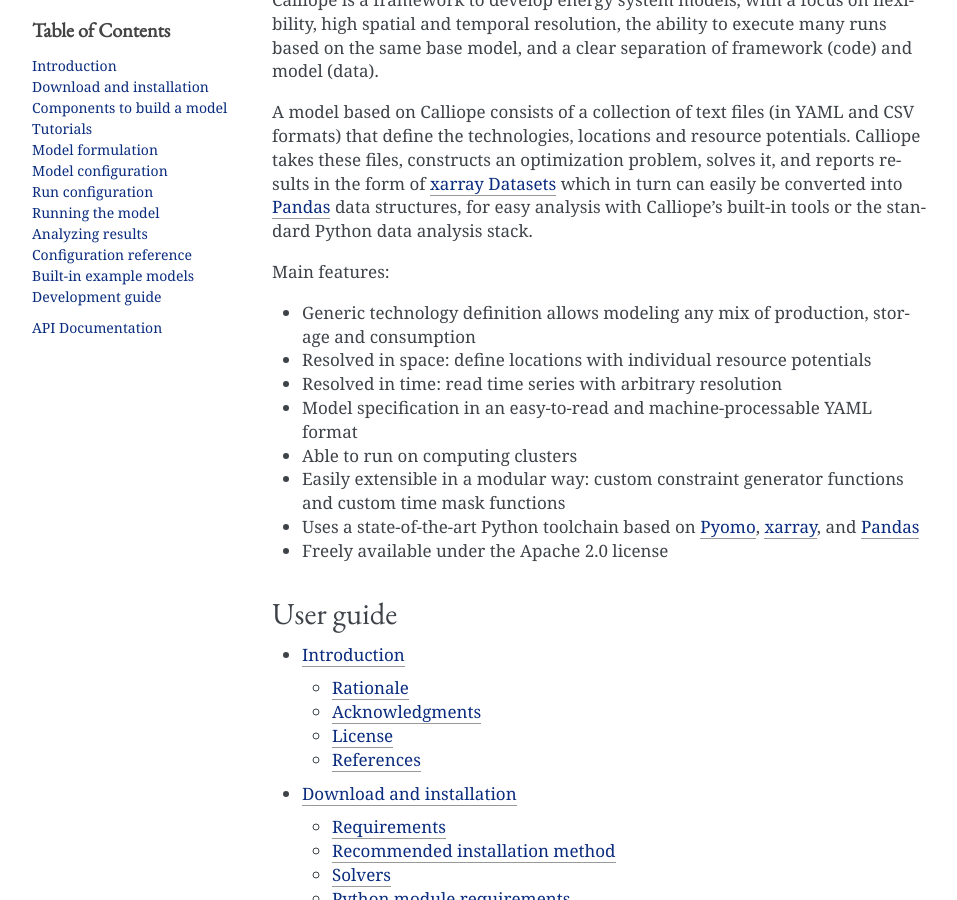
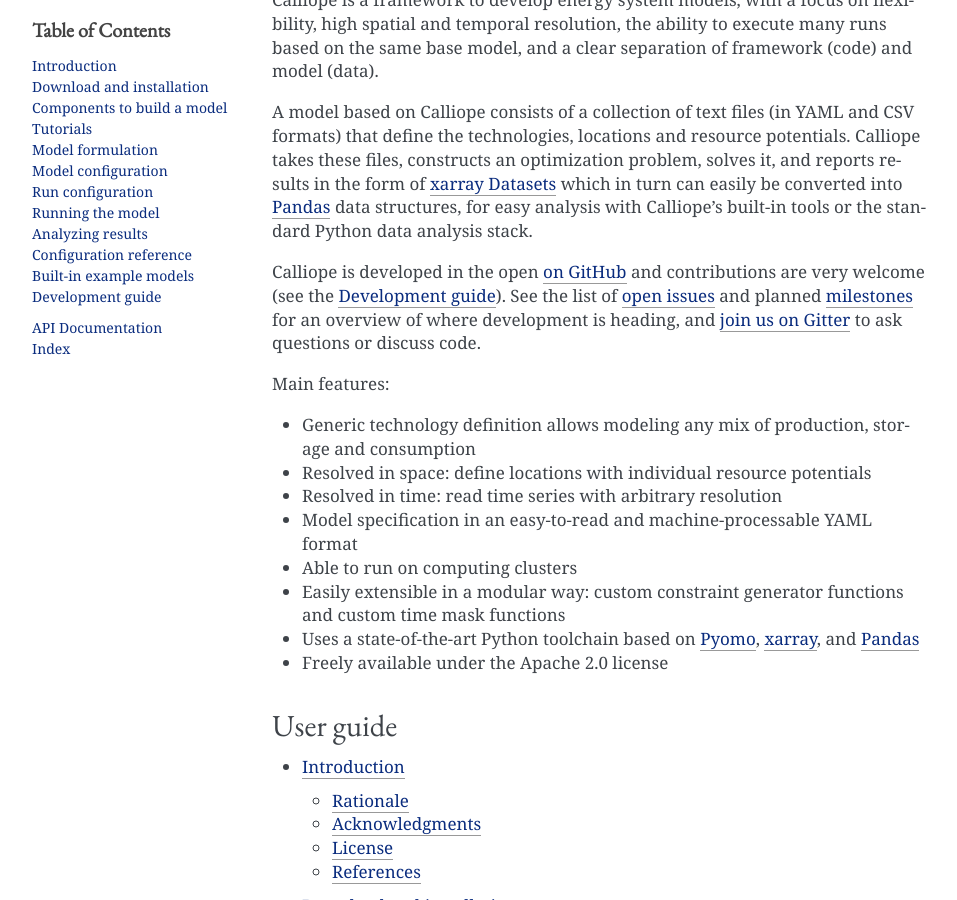
Before and after one commit to calliope-project/calliope, a Sphinx documentation site: the page built from doc/index.rst, in a window 1280 px wide and 900 px high, scrolled down 473 px. Shown: the whole window, without its empty margins (148-1105 px from the left). Built offline with Sphinx 7.4.7, drawn with Linux system fonts in a browser that asks for light colours; pages that are not in the unit, such as notebooks, are missing from menus.

Commit message:
Minor updates and fixes
* Add index to docs
* Remove BaseModel class
* Add development blurb to docs index

```diff
--- /dev/null
+++ b/doc/genindex.rst
@@ -0,0 +1,5 @@
+.. This file is a placeholder for the table of contents
+.. and will be overwritten with the auto-generated index
+
+Index
+#####
--- a/doc/index.rst
+++ b/doc/index.rst
@@ -17,6 +17,8 @@ This is the documentation for version |version|. See the `main project website <
 Calliope is a framework to develop energy system models, with a focus on flexibility, high spatial and temporal resolution, the ability to execute many runs based on the same base model, and a clear separation of framework (code) and model (data).
 
 A model based on Calliope consists of a collection of text files (in YAML and CSV formats) that define the technologies, locations and resource potentials. Calliope takes these files, constructs an optimization problem, solves it, and reports results in the form of `xarray Datasets <http://xarray.pydata.org/en/stable/>`_ which in turn can easily be converted into `Pandas <http://pandas.pydata.org/>`_ data structures, for easy analysis with Calliope's built-in tools or the standard Python data analysis stack.
+
+Calliope is developed in the open `on GitHub <https://github.com/calliope-project/calliope>`_ and contributions are very welcome (see the :doc:`user/develop`). See the list of `open issues <https://github.com/calliope-project/calliope/issues>`_ and planned `milestones <https://github.com/calliope-project/calliope/milestones>`_ for an overview of where development is heading, and `join us on Gitter <https://gitter.im/calliope-project/calliope>`_ to ask questions or discuss code.
 
 Main features:
 
--- a/doc/user/develop.rst
+++ b/doc/user/develop.rst
@@ -8,6 +8,8 @@ The code lives on GitHub at `calliope-project/calliope <https://github.com/calli
 Development takes place in the ``master`` branch. Stable versions are tagged off of ``master`` with `semantic versioning <http://semver.org/>`_.
 
 Tests are included and can be run with ``py.test`` from the project's root directory.
+
+See the list of `open issues <https://github.com/calliope-project/calliope/issues>`_ and planned `milestones <https://github.com/calliope-project/calliope/milestones>`_ for an overview of where development is heading, and `join us on Gitter <https://gitter.im/calliope-project/calliope>`_ to ask questions or discuss code.
 
 --------------------------------
 Installing a development version
```
Also changed, not shown: other parts of doc/index.rst (+1 -0 lines), 2 other files.
